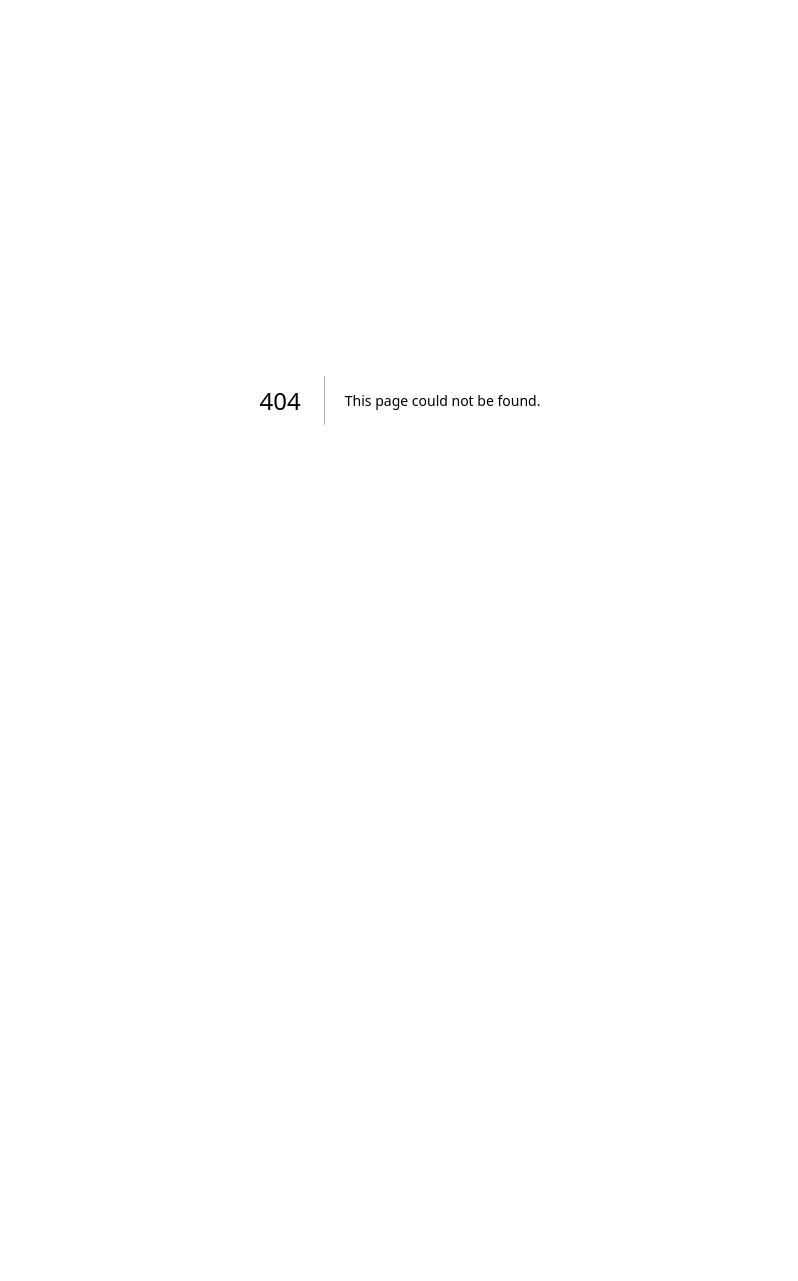
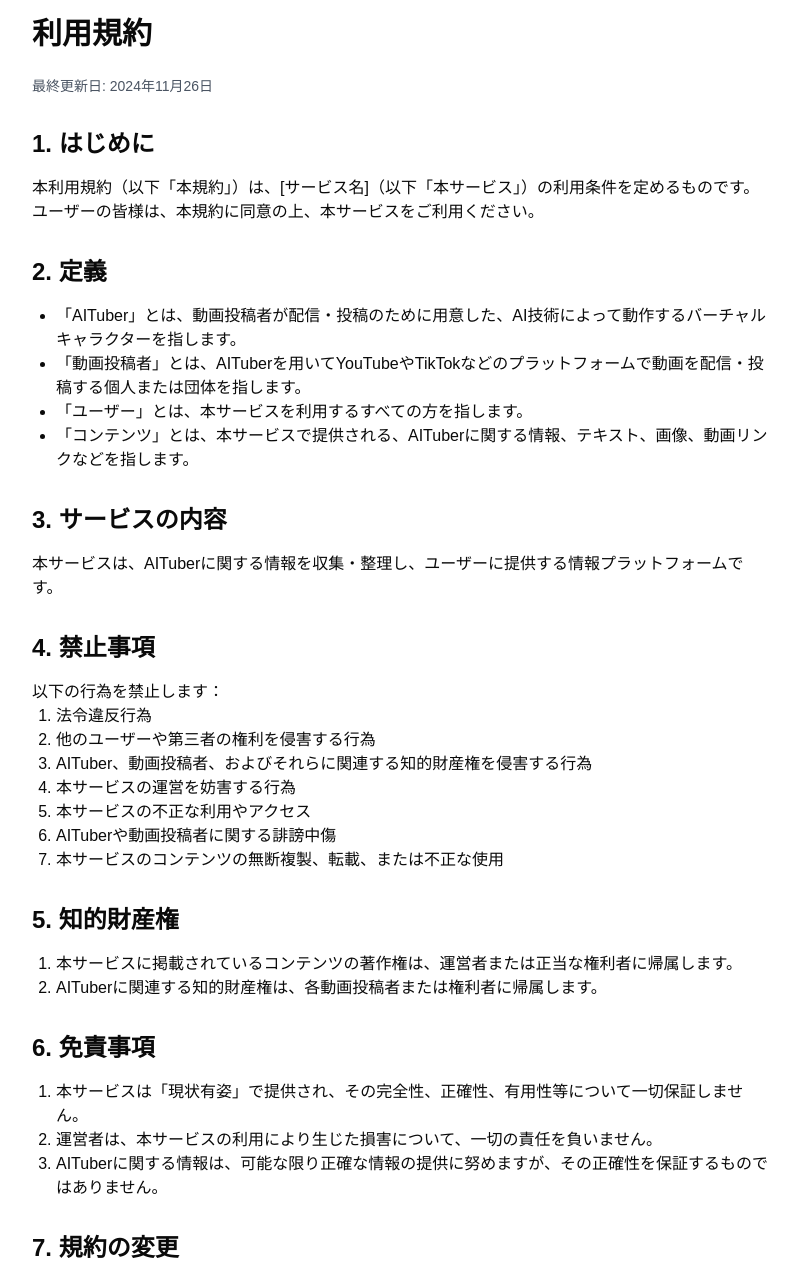
Before and after one commit to tegnike/aituber-list, a Next.js app: page /aituber-list/terms in a window 1280 px wide. Before the commit this address had no page. Shown: the top 1281 px of the page, without its empty margins (240-1038 px from the left). Before the commit the page ends 800 px from the top, so only its background shows below. Built offline with nearby package versions, Linux system fonts and the light colour scheme.

Commit message:
プライバシーポリシーページ追加

```diff
--- /dev/null
+++ b/app/terms/page.tsx
@@ -0,0 +1,144 @@
+import Link from 'next/link'
+
+export default function TermsPage() {
+  return (
+    <div className="container mx-auto p-4 max-w-3xl">
+      <h1 className="text-3xl font-bold mb-6">利用規約</h1>
+
+      <div className="prose dark:prose-invert">
+        <p className="text-sm text-gray-600 mb-8">最終更新日: 2024年11月26日</p>
+
+        <section className="mb-8">
+          <h2 className="text-2xl font-semibold mb-4">1. はじめに</h2>
+          <p>
+            本利用規約（以下「本規約」）は、[サービス名]（以下「本サービス」）の利用条件を定めるものです。ユーザーの皆様は、本規約に同意の上、本サービスをご利用ください。
+          </p>
+        </section>
+
+        <section className="mb-8">
+          <h2 className="text-2xl font-semibold mb-4">2. 定義</h2>
+          <ul className="list-disc pl-6">
+            <li>「AITuber」とは、動画投稿者が配信・投稿のために用意した、AI技術によって動作するバーチャルキャラクターを指します。</li>
+            <li>「動画投稿者」とは、AITuberを用いてYouTubeやTikTokなどのプラットフォームで動画を配信・投稿する個人または団体を指します。</li>
+            <li>「ユーザー」とは、本サービスを利用するすべての方を指します。</li>
+            <li>「コンテンツ」とは、本サービスで提供される、AITuberに関する情報、テキスト、画像、動画リンクなどを指します。</li>
+          </ul>
+        </section>
+
+        <section className="mb-8">
+          <h2 className="text-2xl font-semibold mb-4">3. サービスの内容</h2>
+          <p>本サービスは、AITuberに関する情報を収集・整理し、ユーザーに提供する情報プラットフォームです。</p>
+        </section>
+
+        <section className="mb-8">
+          <h2 className="text-2xl font-semibold mb-4">4. 禁止事項</h2>
+          <p>以下の行為を禁止します：</p>
+          <ol className="list-decimal pl-6">
+            <li>法令違反行為</li>
+            <li>他のユーザーや第三者の権利を侵害する行為</li>
+            <li>AITuber、動画投稿者、およびそれらに関連する知的財産権を侵害する行為</li>
+            <li>本サービスの運営を妨害する行為</li>
+            <li>本サービスの不正な利用やアクセス</li>
+            <li>AITuberや動画投稿者に関する誹謗中傷</li>
+            <li>本サービスのコンテンツの無断複製、転載、または不正な使用</li>
+          </ol>
+        </section>
+
+        <section className="mb-8">
+          <h2 className="text-2xl font-semibold mb-4">5. 知的財産権</h2>
+          <ol className="list-decimal pl-6">
+            <li>本サービスに掲載されているコンテンツの著作権は、運営者または正当な権利者に帰属します。</li>
+            <li>AITuberに関連する知的財産権は、各動画投稿者または権利者に帰属します。</li>
+          </ol>
+        </section>
+
+        <section className="mb-8">
+          <h2 className="text-2xl font-semibold mb-4">6. 免責事項</h2>
+          <ol className="list-decimal pl-6">
+            <li>本サービスは「現状有姿」で提供され、その完全性、正確性、有用性等について一切保証しません。</li>
+            <li>運営者は、本サービスの利用により生じた損害について、一切の責任を負いません。</li>
+            <li>AITuberに関する情報は、可能な限り正確な情報の提供に努めますが、その正確性を保証するものではありません。</li>
+          </ol>
+        </section>
+
+        <section className="mb-8">
+          <h2 className="text-2xl font-semibold mb-4">7. 規約の変更</h2>
+          <p>
+            運営者は、必要に応じて本規約を変更することができます。変更後の規約は、本サービス上で告知した時点から効力を生じるものとします。
+          </p>
+        </section>
+
+        <h1 className="text-3xl font-bold mb-6 mt-12">プライバシーポリシー</h1>
+
+        <section className="mb-8">
+          <h2 className="text-2xl font-semibold mb-4">1. 収集する情報</h2>
+          <p>当サービスでは、以下の情報を収集する可能性があります：</p>
+          <ol className="list-decimal pl-6">
+            <li>自動的に収集される情報
+              <ul className="list-disc pl-6">
+                <li>IPアドレス</li>
+                <li>ブラウザの種類</li>
+                <li>アクセス日時</li>
+                <li>クッキー情報</li>
+              </ul>
+            </li>
+          </ol>
+        </section>
+
+        <section className="mb-8">
+          <h2 className="text-2xl font-semibold mb-4">2. 情報の利用目的</h2>
+          <p>収集した情報は、以下の目的で利用します：</p>
+          <ol className="list-decimal pl-6">
+            <li>サービスの提供・運営</li>
+            <li>サービス改善</li>
+            <li>利用状況の分析</li>
+            <li>セキュリティの確保</li>
+          </ol>
+        </section>
+
+        <section className="mb-8">
+          <h2 className="text-2xl font-semibold mb-4">3. 情報の共有</h2>
+          <p>収集した情報は、以下の場合を除き、第三者に提供しません：</p>
+          <ol className="list-decimal pl-6">
+            <li>法令に基づく場合</li>
+            <li>サービス運営に必要な外部委託先との共有</li>
+            <li>統計データとして個人を特定できない形での利用</li>
+          </ol>
+        </section>
+
+        <section className="mb-8">
+          <h2 className="text-2xl font-semibold mb-4">4. データの保護</h2>
+          <p>当サービスは、収集した情報の保護のため、適切な安全管理措置を講じます：</p>
+          <ol className="list-decimal pl-6">
+            <li>不正アクセス防止措置</li>
+            <li>データの暗号化</li>
+            <li>アクセス制限の実施</li>
+            <li>セキュリティソフトウェアの利用</li>
+          </ol>
+        </section>
+
+        <section className="mb-8">
+          <h2 className="text-2xl font-semibold mb-4">5. クッキーの使用</h2>
+          <p>本サービスでは、サービス向上のためにクッキーを使用しています。ブラウザの設定により、クッキーの受け入れを制御することができます。</p>
+        </section>
+
+        <section className="mb-8">
+          <h2 className="text-2xl font-semibold mb-4">6. お問い合わせ</h2>
+          <p>本プライバシーポリシーに関するお問い合わせは、以下のXアカウントのDMまでお願いします：</p>
+          <a href="https://x.com/tegnike" className="hover:underline">https://x.com/tegnike</a>
+        </section>
+
+        <section className="mb-8">
+          <h2 className="text-2xl font-semibold mb-4">7. 改定</h2>
+          <p>本プライバシーポリシーは、必要に応じて改定されることがあります。重要な変更がある場合は、本サービス上で通知します。</p>
+        </section>
+      </div>
+
+      <div className="mt-8 text-center text-sm text-muted-foreground">
+        <Link href="/" className="hover:underline">
+          トップページに戻る
+        </Link>
+      </div>
+    </div>
+  )
+}
--- a/components/aituber-list.tsx
+++ b/components/aituber-list.tsx
@@ -198,6 +198,12 @@ export function AituberList() {
           </Card>
         ))}
       </div>
+
+      <footer className="mt-8 text-center text-sm text-muted-foreground">
+        <a href="/aituber-list/terms" className="hover:underline">
+          利用規約 (Terms of Service)
+        </a>
+      </footer>
     </div>
   )
 }
```
